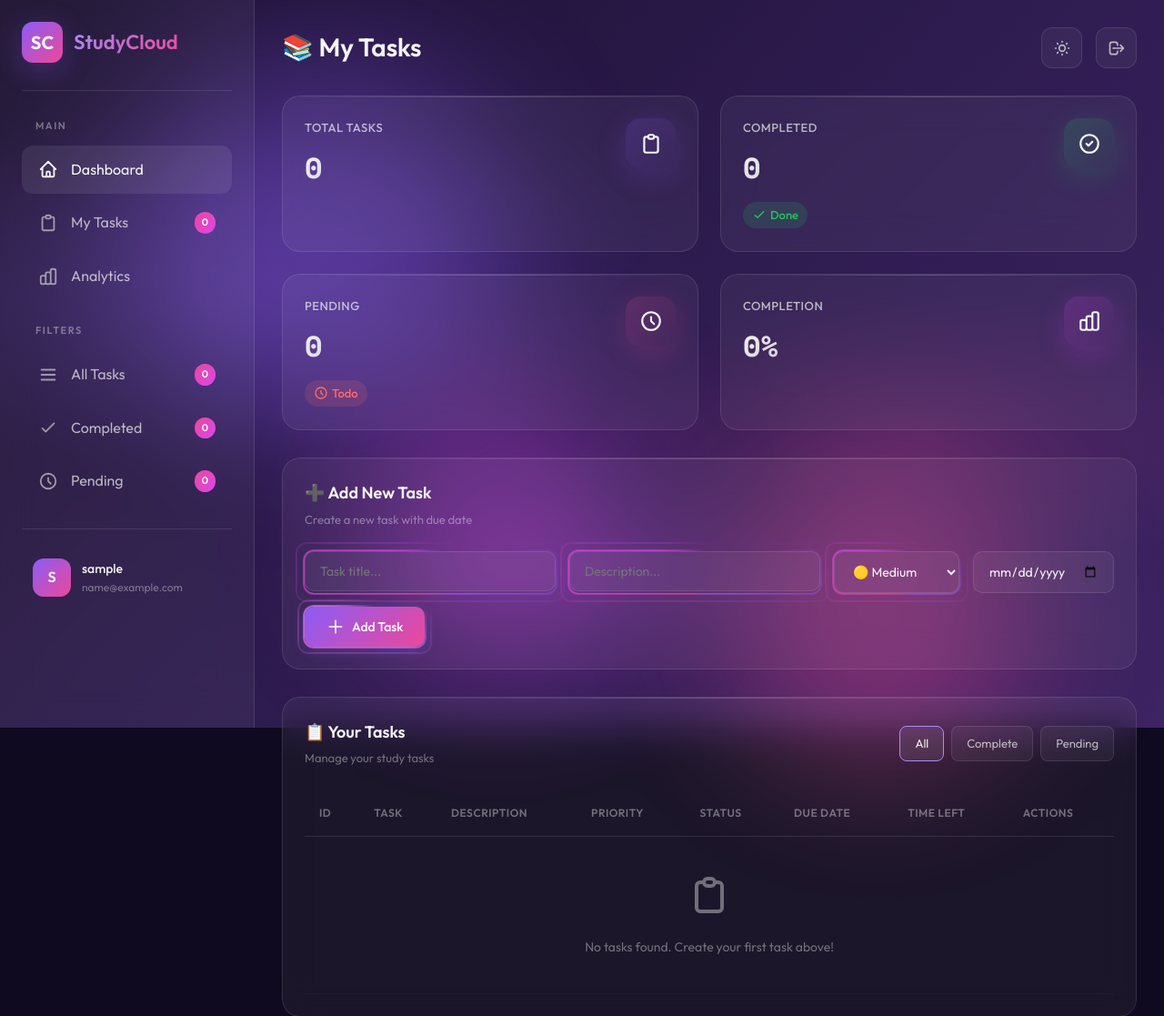
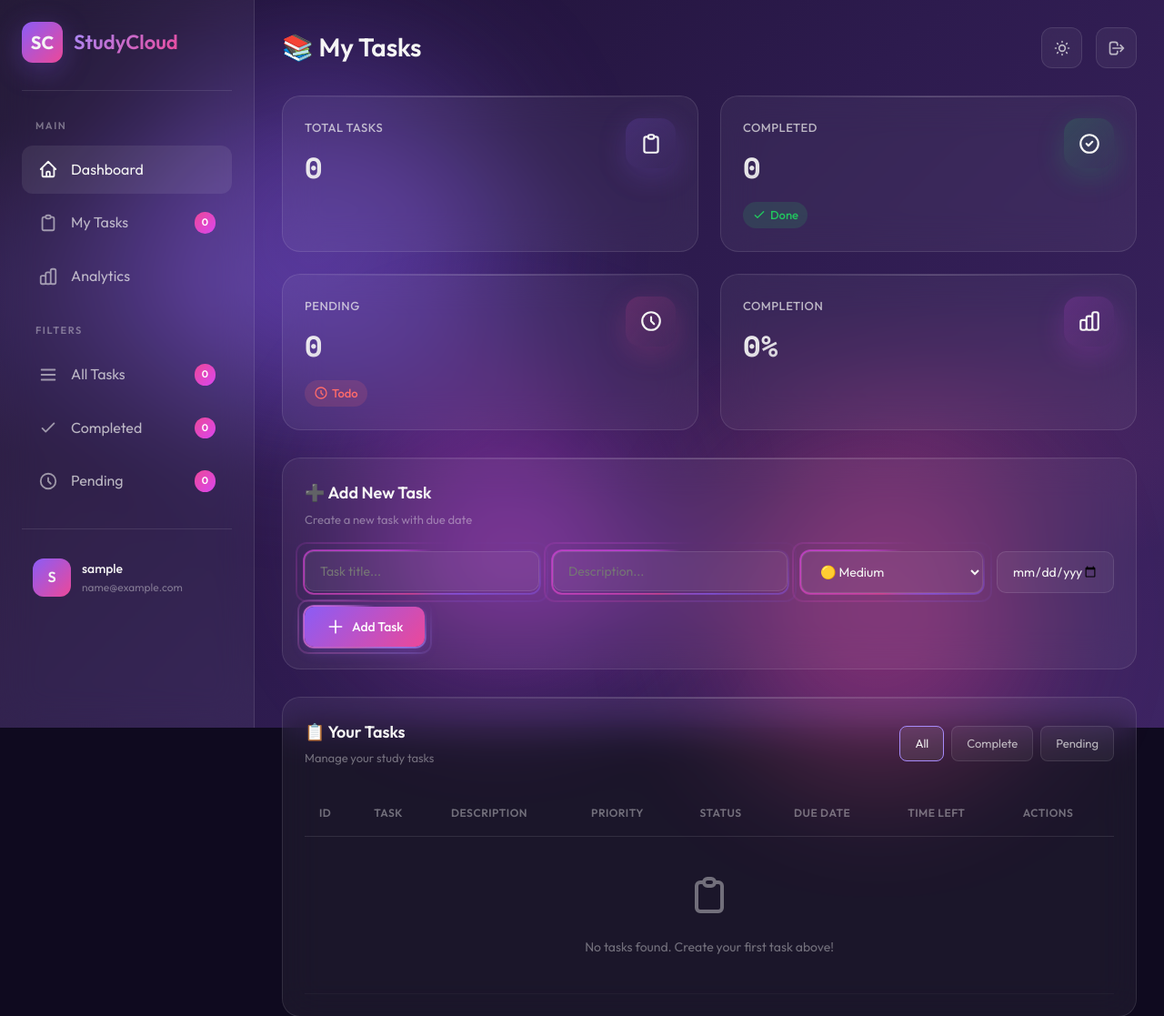
Before and after one commit to eddaoudiaamir/StudyCloud, a Flask app: page /dashboard in a window 1280 px wide. Shown: the top 1117 px of the page at 91% size. Run offline with Flask 3, Linux system fonts and the light colour scheme; the visitor is signed in with stand-in values (Sample User, id 1); data that the repository does not hold is empty.

Commit message:
Update templatemo-glass-admin-style.css

```diff
--- a/static/templatemo-glass-admin-style.css
+++ b/static/templatemo-glass-admin-style.css
@@ -1568,3 +1568,34 @@ textarea {
     position: relative;
     z-index: 10;
 }
+/* ============================================
+FIX INPUT WIDTH FOR ANIMATED BORDERS
+============================================ */
+
+/* Make input wrappers properly sized */
+.input-animated-wrapper {
+    min-width: 200px;
+    width: 100%;
+}
+
+/* Ensure form inputs take full width */
+form input[type="text"],
+form input[type="email"],
+form input[type="password"],
+form input[type="date"],
+form select,
+form textarea {
+    width: 100% !important;
+    min-width: 0;
+}
+
+/* Auth page inputs */
+.form-input {
+    width: 100% !important;
+}
+
+/* Make sure grid inputs expand properly */
+form > div[style*="grid"] input,
+form > div[style*="grid"] select {
+    width: 100% !important;
+}
```
